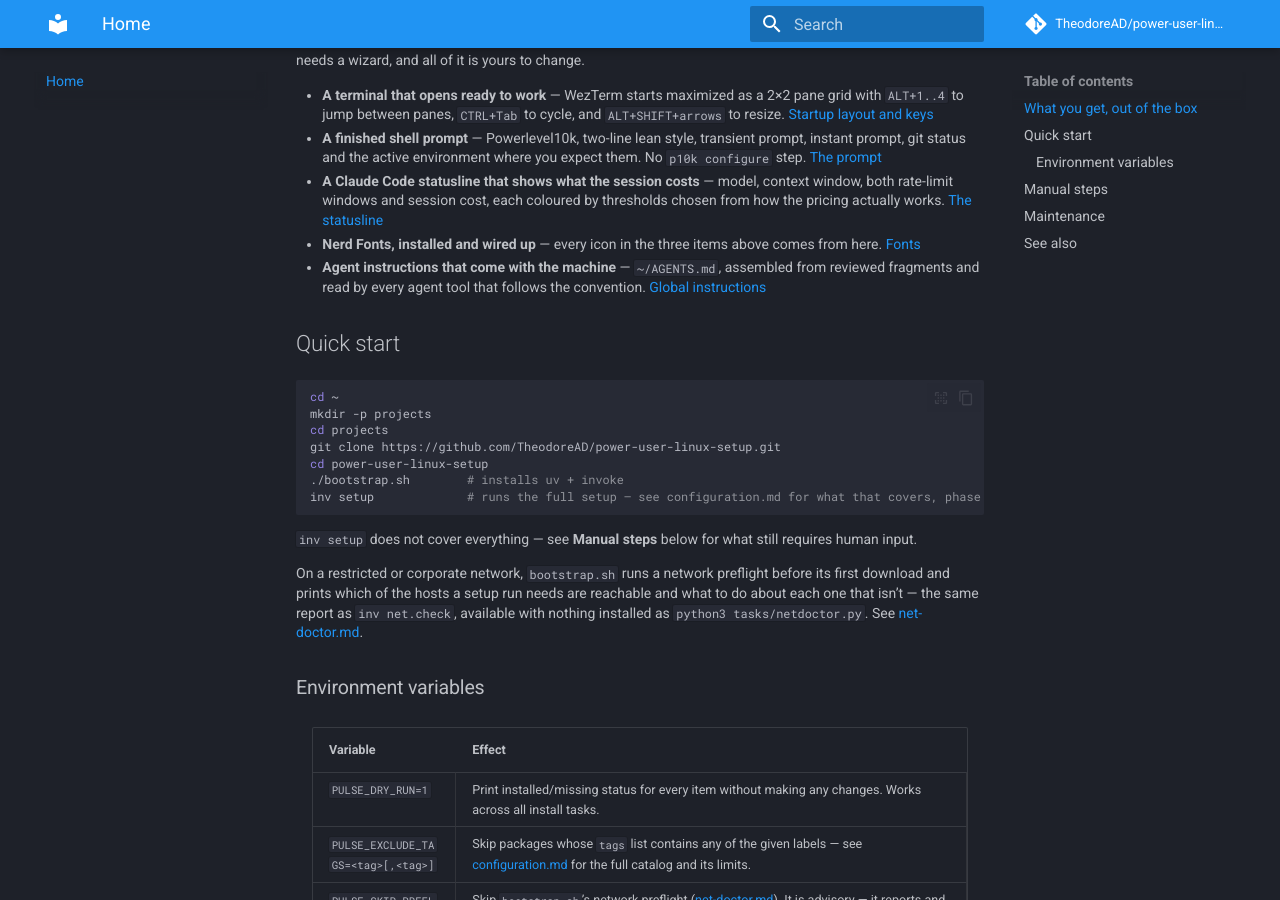
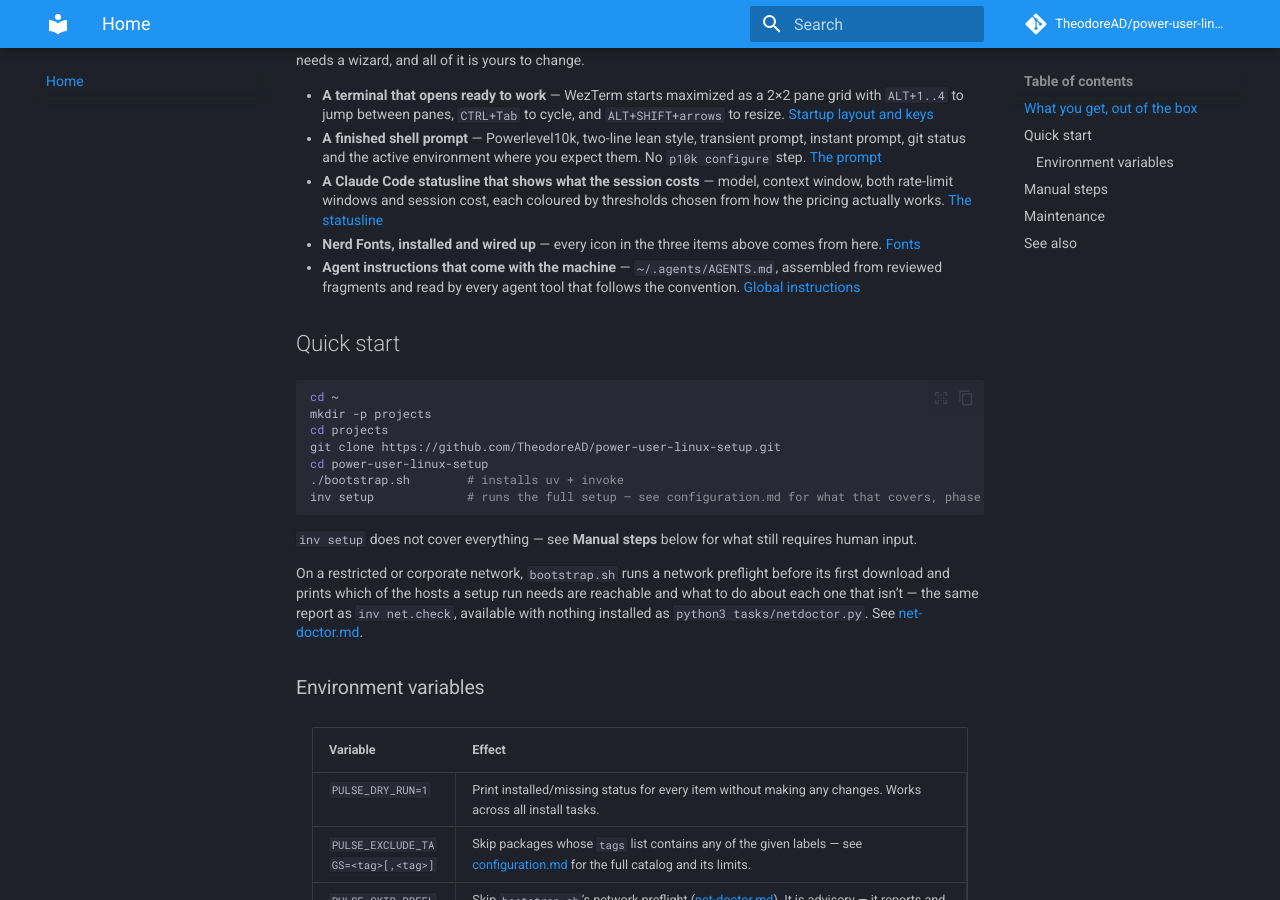
Before and after one commit to TheodoreAD/power-user-linux-setup, an MkDocs documentation site: the page built from docs/index.md, in a window 1280 px wide and 900 px high, scrolled down 798 px. Built offline with MkDocs 1.6.1 and Material for MkDocs 9.7.7, drawn with Linux system fonts in a browser that asks for light colours; comment, search, counter and statistics services are not loaded.

Commit message:
docs: repoint the anchor the heading rename dangled
Renaming the global-instructions heading in claude-code.md changed its
anchor, and the front page still linked to the old one. Pages has failed on
both pushes since - CI green, deploy red - so the site has been serving the
last good build while master moved twice.

The local gate cannot see this: zensical build --strict is what catches a
dangling anchor and it runs in inv docs.build, which precommit does not
include. Verified with that command rather than by guessing the new anchor,
which is the same mistake one step later.

Also updates the sentence's own path, which still named the old location.

```diff
--- a/docs/index.md
+++ b/docs/index.md
@@ -58,9 +58,9 @@
   actually works. [The statusline](claude-code.md#the-statusline)
 - **Nerd Fonts, installed and wired up** — every icon in the three items above comes from here.
   [Fonts](fonts.md)
-- **Agent instructions that come with the machine** — `~/AGENTS.md`, assembled from reviewed
+- **Agent instructions that come with the machine** — `~/.agents/AGENTS.md`, assembled from reviewed
   fragments and read by every agent tool that follows the convention.
-  [Global instructions](claude-code.md#agentsmd-global-instructions-declaratively-managed)
+  [Global instructions](claude-code.md#agentsagentsmd-global-instructions-declaratively-managed)
 
 ## Quick start
 
```
